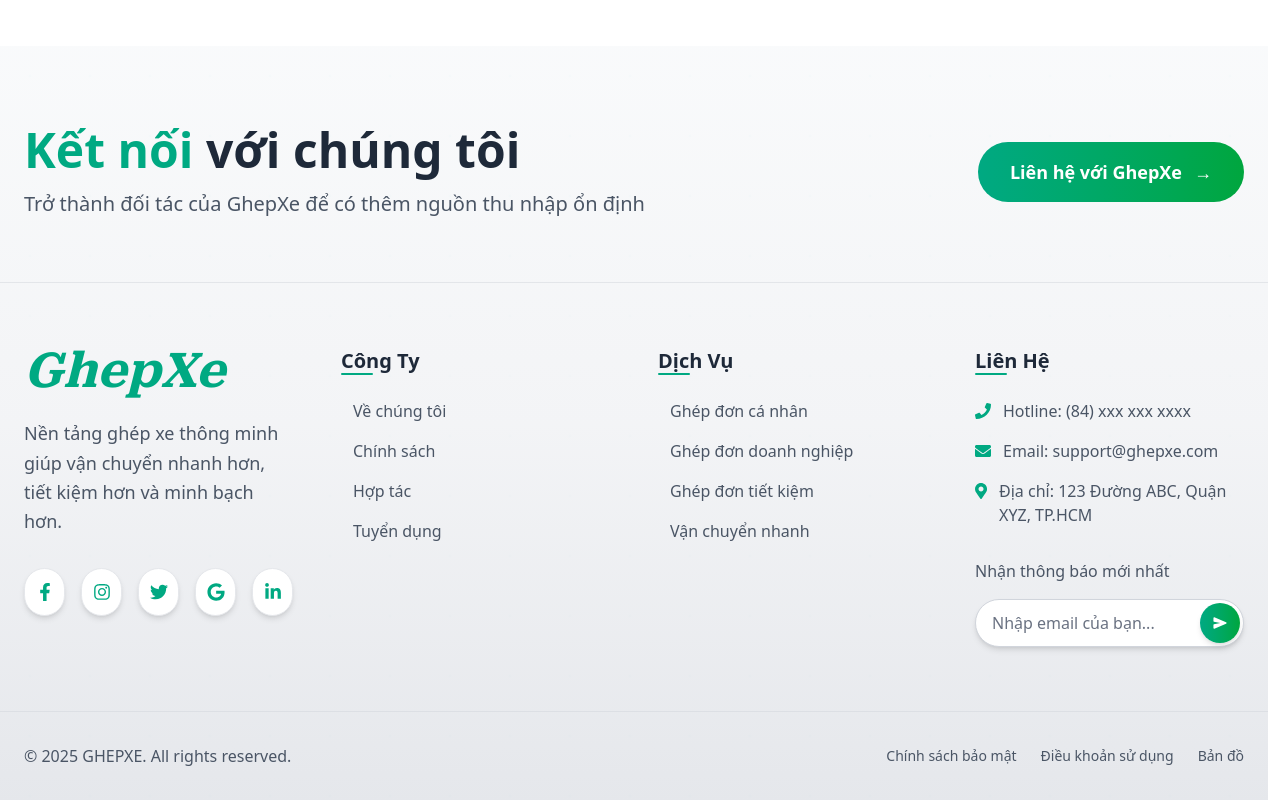
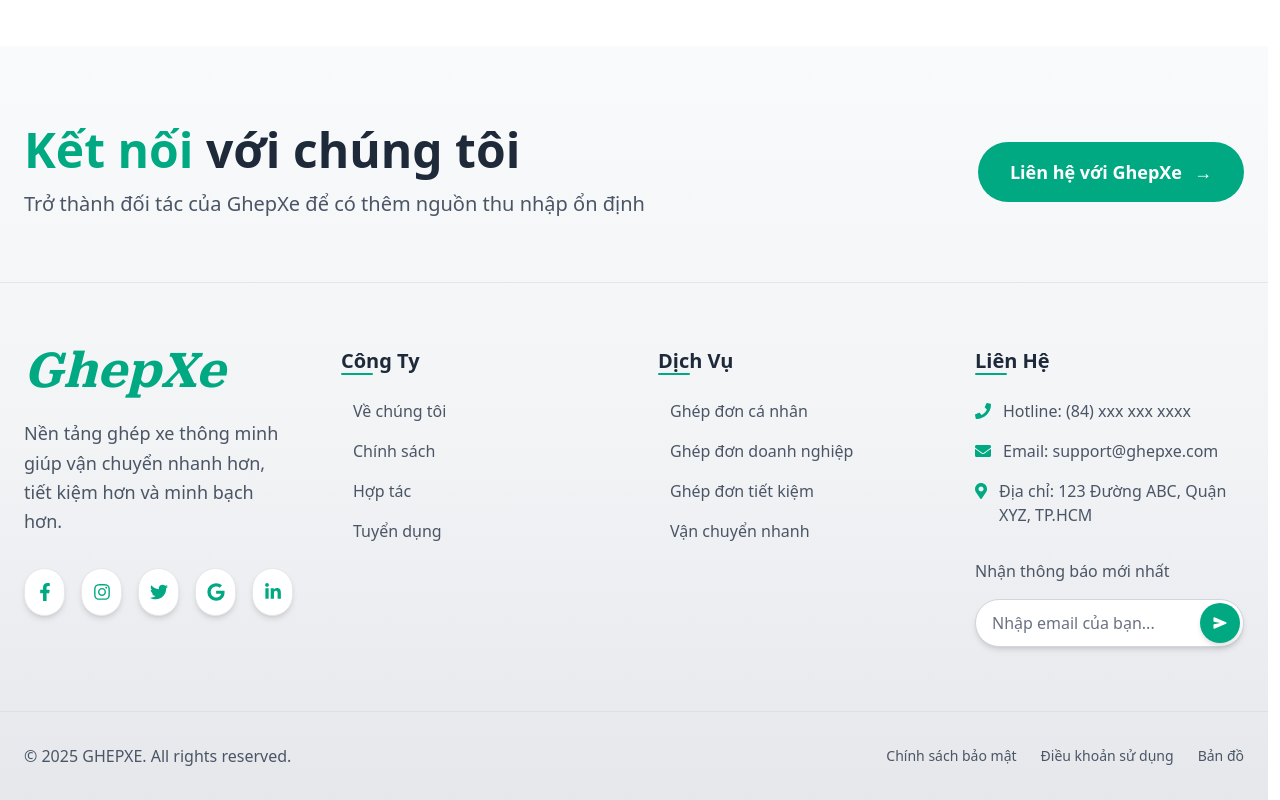
Before and after one commit to MuonNghiCode/ghepxe, a Next.js app: page / in a window 1280 px wide. Shown: the part 3422-4222 px from the top of the page. Built offline with nearby package versions, Linux system fonts and the light colour scheme.

Commit message:
fix: update Footer component gradient colors for consistency

```diff
--- a/src/components/about/MemberSection.tsx
+++ b/src/components/about/MemberSection.tsx
@@ -214,7 +214,7 @@ export default function MemberSection() {
                 />
 
                 {/* Right Overlay - Social Links */}
-                <div className="absolute right-0 top-0 h-full w-16 bg-[var(--primary-green)]   backdrop-blur-md flex flex-col justify-center items-center gap-3 opacity-0 group-hover:opacity-100 transform translate-x-full group-hover:translate-x-0 transition-all duration-300 ease-out shadow-lg z-20 pointer-events-none group-hover:pointer-events-auto">
+                <div className="absolute right-0 top-0 h-full w-16 bg-[#00a982]/30 backdrop-blur-md flex flex-col justify-center items-center gap-3 opacity-0 group-hover:opacity-100 transform translate-x-full group-hover:translate-x-0 transition-all duration-300 ease-out shadow-lg z-20 pointer-events-none group-hover:pointer-events-auto">
                   {Object.entries(member.socialLinks).map(
                     ([platform, url], socialIndex) => {
                       if (!url) return null;
--- a/src/components/layout/Footer.tsx
+++ b/src/components/layout/Footer.tsx
@@ -161,7 +161,7 @@ export default function Footer() {
             </div>
 
             <motion.button
-              className="bg-gradient-to-r from-[var(--primary-green)] to-green-600 text-white px-8 py-4 rounded-full text-lg font-semibold hover:shadow-xl transition-all duration-300 flex items-center gap-3 group"
+              className="bg-gradient-to-r from-[var(--primary-green)] to-[var(--secondary-green)] text-white px-8 py-4 rounded-full text-lg font-semibold hover:shadow-xl transition-all duration-300 flex items-center gap-3 group"
               variants={itemVariants}
               whileHover={{ scale: 1.05 }}
               whileTap={{ scale: 0.98 }}
@@ -337,7 +337,7 @@ export default function Footer() {
                   />
                   <motion.button
                     onClick={handleSubmit}
-                    className="absolute right-1 top-1 bg-gradient-to-r from-[var(--primary-green)] to-green-600 hover:from-green-600 hover:to-[var(--primary-green)] w-10 h-10 rounded-full flex items-center justify-center transition-all duration-300 shadow-md hover:shadow-lg"
+                    className="absolute right-1 top-1 bg-gradient-to-r from-[var(--primary-green)] to-[var(--secondary-green)] hover:from-green-600 hover:to-[var(--primary-green)] w-10 h-10 rounded-full flex items-center justify-center transition-all duration-300 shadow-md hover:shadow-lg"
                     whileHover={{ scale: 1.1 }}
                     whileTap={{ scale: 0.9 }}
                   >
```
